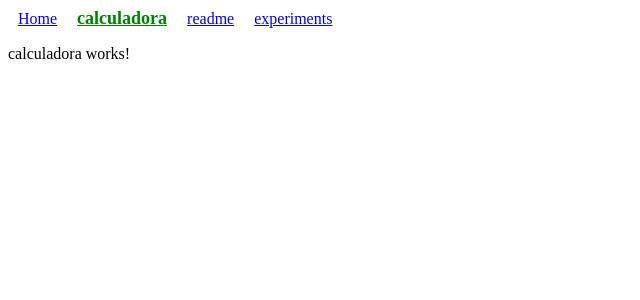
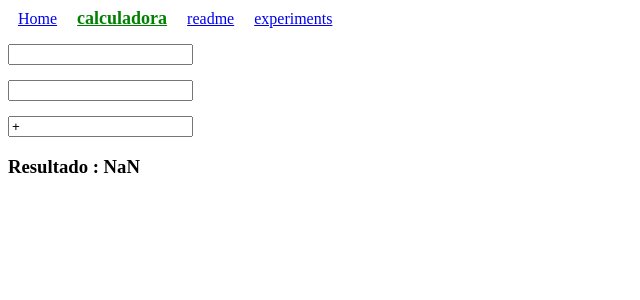
Before and after one commit to LuisAlmeida2555/Aulas-Angular, an Angular app in the folder aulas/: page /calculator in a window 1280 px wide. Shown: the top 300 px of the page, without its empty margins (0-640 px from the left). Built offline with nearby package versions, Linux system fonts and the light colour scheme.

Commit message:
Inicio Calculadora

```diff
--- a/aulas/package.json
+++ b/aulas/package.json
@@ -15,7 +15,7 @@
     "@angular/common": "~11.2.4",
     "@angular/compiler": "~11.2.4",
     "@angular/core": "~11.2.4",
-    "@angular/forms": "~11.2.4",
+    "@angular/forms": "^11.2.5",
     "@angular/platform-browser": "~11.2.4",
     "@angular/platform-browser-dynamic": "~11.2.4",
     "@angular/router": "~11.2.4",
--- a/aulas/src/app/app.module.ts
+++ b/aulas/src/app/app.module.ts
@@ -8,6 +8,7 @@ import { CalculadoraComponent } from './calculadora/calculadora.component';
 import { ReadMeGeneratorComponent } from './read-me-generator/read-me-generator.component';
 import { HomeComponent } from './home/home.component';
 import { ExperimentsComponent } from './experiments/experiments.component';
+import { FormsModule } from '@angular/forms';
 
 @NgModule({
   declarations: [
@@ -20,7 +21,8 @@ import { ExperimentsComponent } from './experiments/experiments.component';
   ],
   imports: [
     BrowserModule,
-    AppRoutingModule
+    AppRoutingModule,
+    FormsModule
   ],
   providers: [],
   bootstrap: [AppComponent]
--- a/aulas/src/app/calculadora/calculadora.component.css
+++ b/aulas/src/app/calculadora/calculadora.component.css
@@ -0,0 +1,4 @@
+input{
+  display: block;
+  margin-top: 15px;
+}
--- a/aulas/src/app/calculadora/calculadora.component.html
+++ b/aulas/src/app/calculadora/calculadora.component.html
@@ -1 +1,6 @@
-<p>calculadora works!</p>
+<input [(ngModel)]="num1" (input) = "soma()">
+<input [(ngModel)]="num2" (input) = "soma()">
+<input [(ngModel)]="sinal">
+<h3>Resultado : {{+num1 ++ num2}}</h3>
+
+<h3>{{numresultado}}</h3>
--- a/aulas/src/app/calculadora/calculadora.component.ts
+++ b/aulas/src/app/calculadora/calculadora.component.ts
@@ -12,4 +12,27 @@ export class CalculadoraComponent implements OnInit {
   ngOnInit(): void {
   }
 
+  num1 : number;
+  num2 : number;
+  numresultado : number;
+  sinal : string = "+";
+
+
+  soma(){
+
+
+    switch(this.sinal){
+      case "+":
+        this.numresultado = Number(this.num1) + Number(this.num2);
+        break;
+      case "-":
+        this.numresultado = Number(this.num1) - Number(this.num2);
+        break;
+
+      default:
+        this.numresultado = Number(this.num1) + Number(this.num2);
+        break;
+    }
+  }
+
 }
--- a/aulas/src/app/home/home.component.html
+++ b/aulas/src/app/home/home.component.html
@@ -1 +1,2 @@
-<p>home works!</p>
+<input type="text" [(ngModel)]="name">
+<p>Bem vindo, {{name}}</p>
--- a/aulas/src/app/home/home.component.ts
+++ b/aulas/src/app/home/home.component.ts
@@ -12,4 +12,5 @@ export class HomeComponent implements OnInit {
   ngOnInit(): void {
   }
 
+  name : string = "";
 }
```
